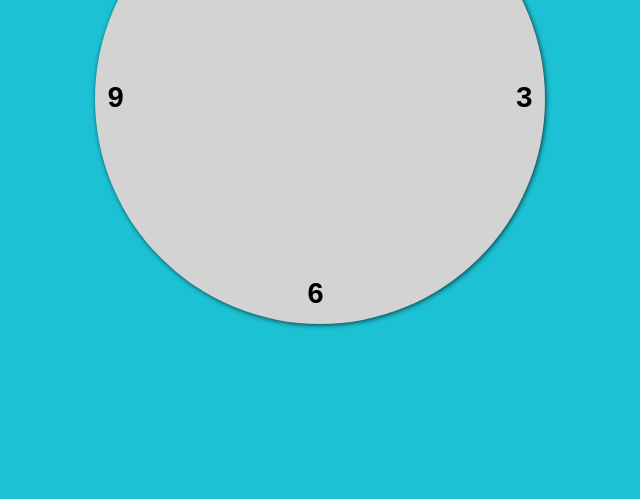
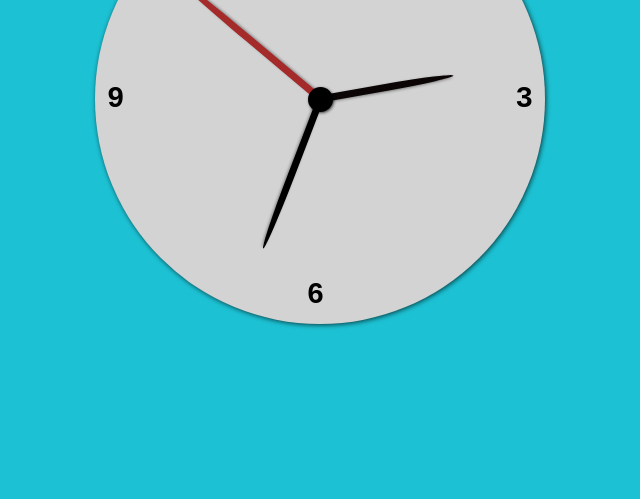
Before and after one commit to iam-basit/project-50, a plain HTML site: page clock/index.html in a window 1280 px wide. Shown: the part 301-800 px from the top of the page, without its empty margins (320-960 px from the left). Drawn offline with Linux system fonts and the light colour scheme.

Commit message:
new styles added to css file

```diff
--- a/clock/index.html
+++ b/clock/index.html
@@ -15,10 +15,10 @@
             <div class="six">6</div>
             <div class="nine">9</div>
         </div>
-        <div class="arrow">
+        <div class="arrows">
             <div class="hour"></div>
             <div class="minute"></div>
-            <div class="seconde"></div>
+            <div class="second"></div>
         </div>
         <img src="https://www.pngplay.com/wp-content/uploads/13/Rolex-Logo-Transparent-Background.png" alt="rolex-logo">
 
--- a/clock/style.css
+++ b/clock/style.css
@@ -58,3 +58,51 @@ img{
     top: 50%;
     transform: translateY(-50%);
 }
+
+.arrows{
+    display: flex;
+    width:100%;
+    height: 100%;
+    justify-content: center;
+    align-items: center;
+}
+
+.arrows::before{
+    content: "";
+    width: 25px;
+    height: 25px;
+    background-color:black;
+    border-radius: 50%;
+    box-shadow: 1px 1px 3px rgba(0,0,0, .7);
+    z-index: 4;
+
+}
+
+.arrows div{
+    background-color: #fff;
+    width: 7px;
+    height: 190px;
+    position: absolute;
+    transform-origin: bottom center;
+    bottom: 50%;
+    z-index: 3;
+    border-radius: 50% 50% 0 0;
+    box-shadow: 1px 1px 3px rgba(0,0,0, .4);
+}
+
+.arrows .hour{
+    height: 135px;
+    background-color: rgb(11, 5, 5);
+    transform: rotate(80deg);}
+
+
+.arrows .minute{
+    height: 160px;
+        background-color: rgb(0, 0, 0);
+        transform: rotate(201deg);
+    }
+
+.arrows .second{
+        background-color: brown;
+        transform: rotate(310deg);
+    }
```
